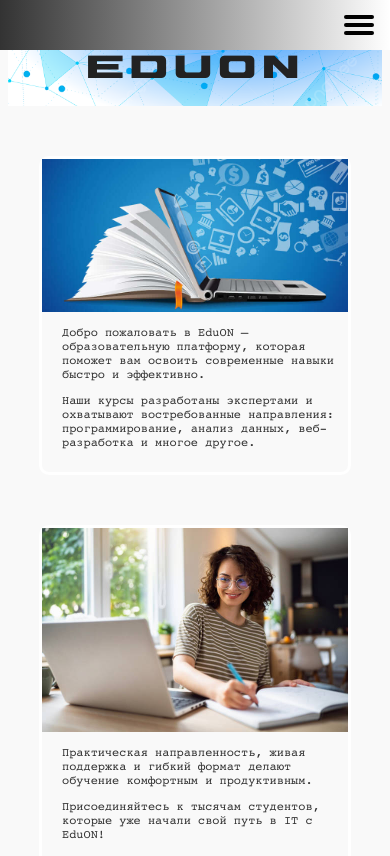
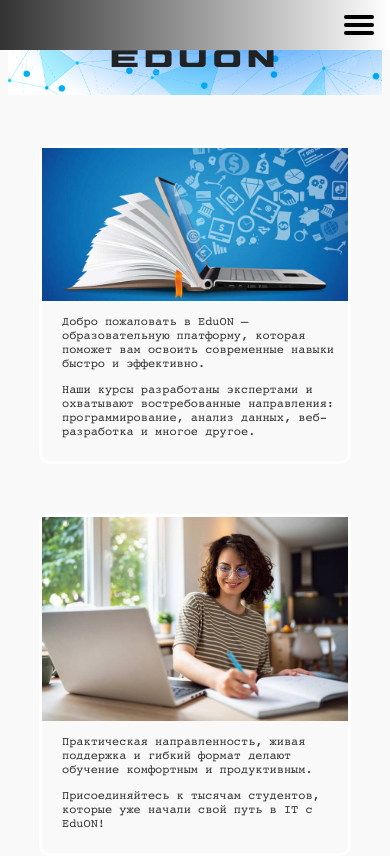
Before and after one commit to tyatyaev1vlad/exam, a plain HTML site: page index.html in a window 390 px wide. Shown: the top 856 px of the page. Drawn offline with Linux system fonts and the light colour scheme.

Commit message:
Обновили медиа для h1

```diff
--- a/css/media.css
+++ b/css/media.css
@@ -34,6 +34,7 @@
     }
     .head{
         letter-spacing: 0.3rem;
+        font-size: clamp(1.5rem, 6vw, 2.5rem);
     }
     .footer-nav-item{
         font-size: calc(0.5em + 1vw);
```
